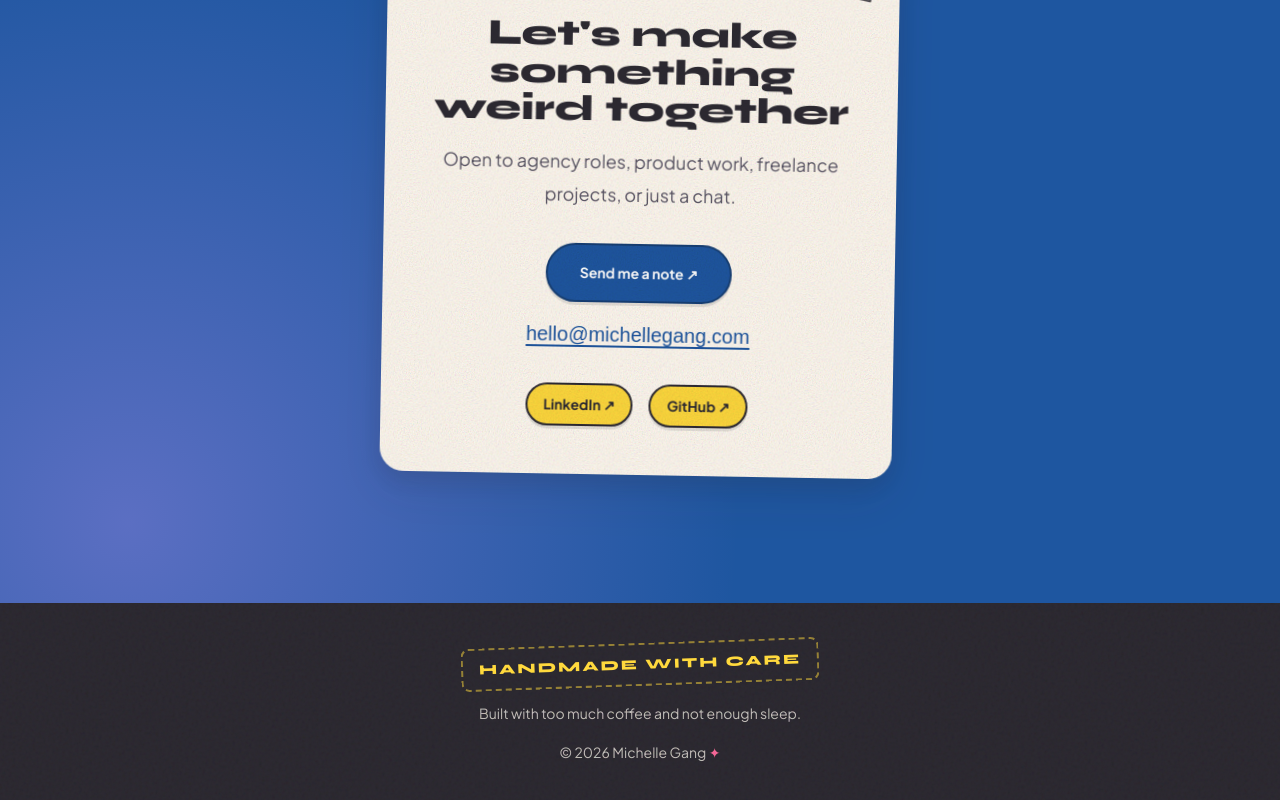
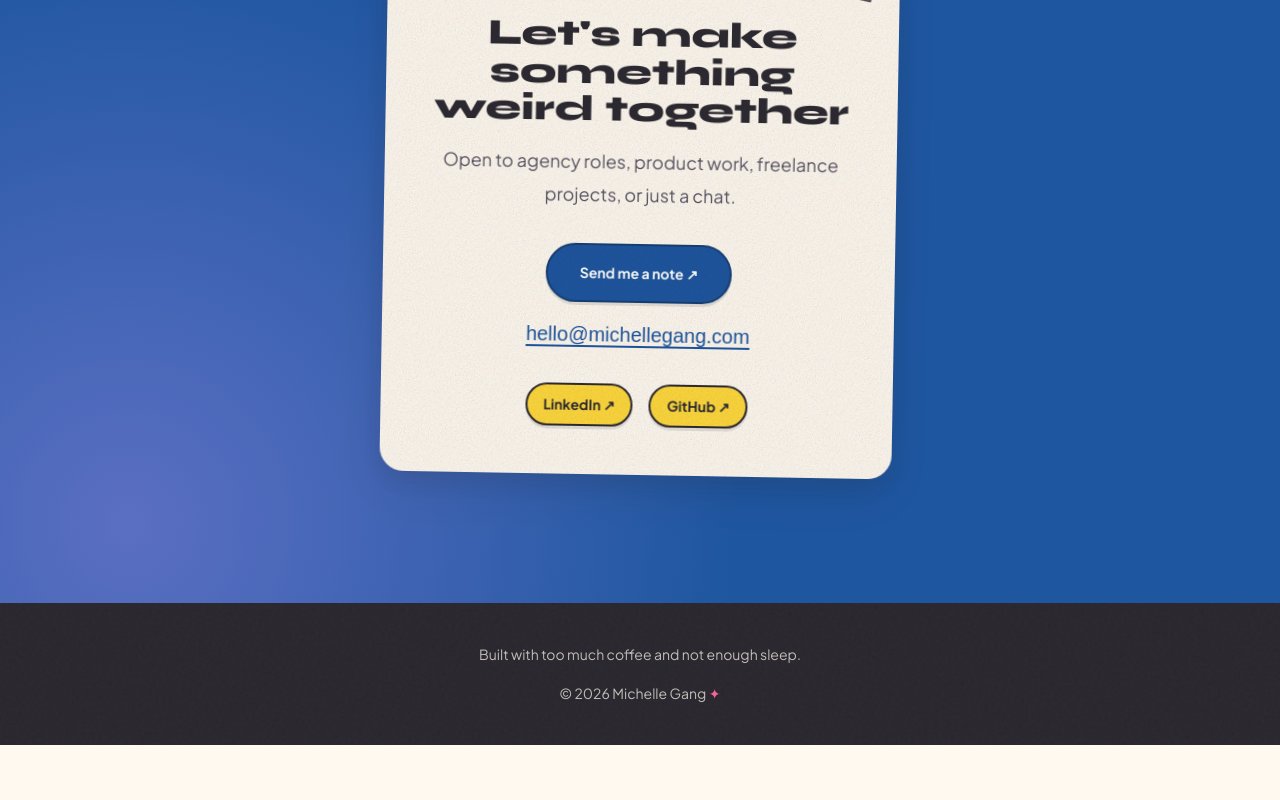
Before and after one commit to michelle-dunson/dev-portfolio, a Next.js app: page / in a window 1280 px wide. Shown: the part 2919-3719 px from the top of the page. After the commit the page ends 3664 px from the top, so only its background shows below. Built offline with nearby package versions, Linux system fonts and the light colour scheme; a web font is replaced by a local one.

Commit message:
Sticker placement tweaks

```diff
--- a/components/contact/ContactStickerDecor.module.scss
+++ b/components/contact/ContactStickerDecor.module.scss
@@ -197,8 +197,8 @@
         }
     }
 
+    .sticker--motion,
     .sticker--scss,
-    .sticker--a11y,
     .sticker--craft {
         display: none;
     }
@@ -213,18 +213,13 @@
         right: 2% !important;
     }
 
-    .sticker--motion {
-        bottom: 22% !important;
-        left: 2% !important;
-    }
-
     .sticker--apis {
         bottom: 8% !important;
         left: 4% !important;
     }
 
     .sticker--next {
-        bottom: 10% !important;
+        bottom: 8% !important;
         right: 2% !important;
     }
 }
--- a/components/layout/Footer.module.scss
+++ b/components/layout/Footer.module.scss
@@ -16,19 +16,6 @@
     text-align: center;
 }
 
-.stamp {
-    font-family: $font-display;
-    font-size: $font-size-sm;
-    font-weight: $font-weight-black;
-    text-transform: uppercase;
-    letter-spacing: 0.15em;
-    color: $color-sunshine;
-    padding: $space-2 $space-4;
-    border: 2px dashed rgba($color-sunshine, 0.5);
-    border-radius: $radius-sm;
-    transform: rotate(-2deg);
-}
-
 .text {
     font-size: $font-size-sm;
 }
--- a/components/layout/Footer.tsx
+++ b/components/layout/Footer.tsx
@@ -7,7 +7,6 @@ export default function Footer() {
     return (
         <footer className={styles.footer}>
             <div className={styles.inner}>
-                <p className={styles.stamp}>Handmade with care</p>
                 <p className={styles.text}>
                     Built with too much coffee and not enough sleep.
                 </p>
--- a/lib/constants.ts
+++ b/lib/constants.ts
@@ -55,7 +55,7 @@ export const SKILL_STICKERS: SkillSticker[] = [
     id: "typescript",
     label: "TypeScript",
     color: "lavender",
-    shape: "tag",
+    shape: "burst",
     size: "md",
     rotation: 6,
     placement: { top: "10%", right: "5%" },
@@ -68,7 +68,7 @@ export const SKILL_STICKERS: SkillSticker[] = [
     size: "md",
     rotation: -4,
     emoji: "🎨",
-    placement: { top: "42%", left: "12%" },
+    placement: { top: "40%", left: "12%" },
   },
   {
     id: "motion",
```
